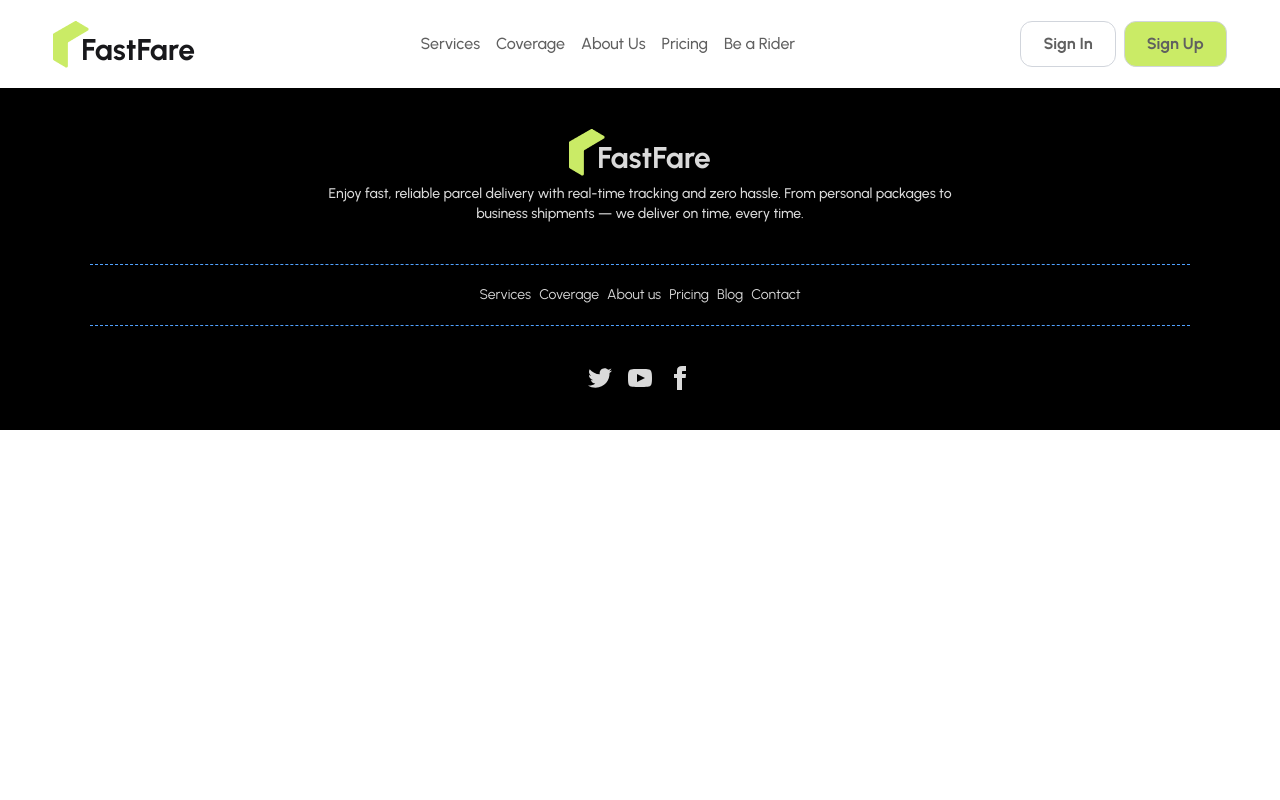
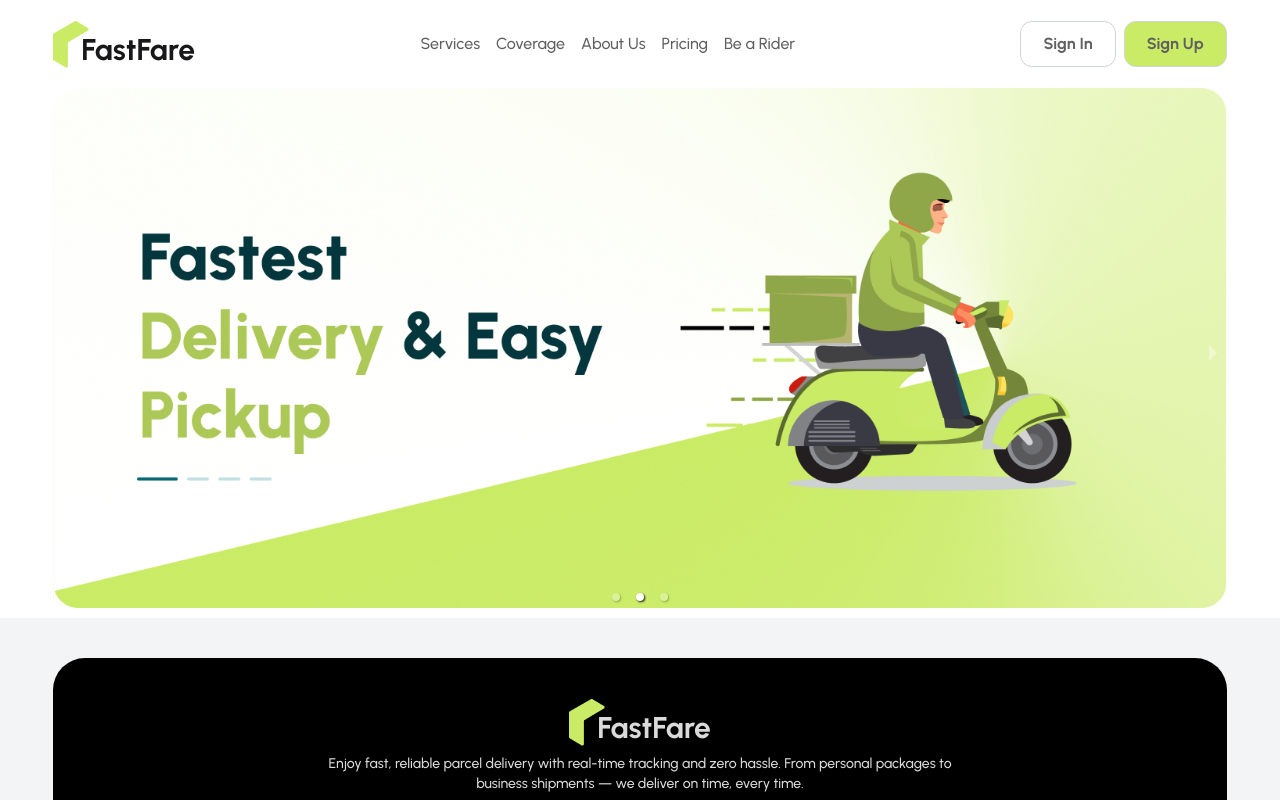
Before and after one commit to MD-SIFAT-AHAMED/FastFare-Client-Side, a React (Vite) app: page / in a window 1280 px wide. Shown: the top 800 px of the page. Built offline with nearby package versions, Linux system fonts and the light colour scheme.

Commit message:
Banner section added

```diff
--- a/package.json
+++ b/package.json
@@ -14,6 +14,7 @@
     "react": "^19.1.0",
     "react-dom": "^19.1.0",
     "react-icons": "^5.5.0",
+    "react-responsive-carousel": "^3.2.23",
     "react-router": "^7.6.2",
     "tailwindcss": "^4.1.10"
   },
--- /dev/null
+++ b/src/Pages/Home/Banner/Banner.jsx
@@ -0,0 +1,26 @@
+import React from "react";
+import bannerImg1 from "../../../assets/banner/banner1.png";
+import bannerImg2 from "../../../assets/banner/banner2.png";
+import bannerImg3 from "../../../assets/banner/banner3.png";
+import { Carousel } from "react-responsive-carousel";
+import "react-responsive-carousel/lib/styles/carousel.min.css"; // requires a loader
+
+const Banner = () => {
+  return (
+    <div className="max-w-screen-2xl w-11/12 mx-auto">
+      <Carousel autoPlay={true} showStatus={false} infiniteLoop={true} showThumbs={false}>
+        <div>
+          <img src={bannerImg1} />
+        </div>
+        <div>
+          <img src={bannerImg2} />
+        </div>
+        <div>
+          <img src={bannerImg3} />
+        </div>
+      </Carousel>
+    </div>
+  );
+};
+
+export default Banner;
--- a/src/Pages/Home/Home.jsx
+++ b/src/Pages/Home/Home/Home.jsx
@@ -1,9 +1,10 @@
 import React from 'react';
+import Banner from '../Banner/Banner';
 
 const Home = () => {
     return (
         <div>
-
+            <Banner/>
         </div>
     );
 };
--- a/src/Pages/Shared/Footer/Footer.jsx
+++ b/src/Pages/Shared/Footer/Footer.jsx
@@ -3,18 +3,18 @@ import FastFareLogo from "../FastFareLogo/FastFareLogo";
 
 const Footer = () => {
   return (
-    <div>
-      <div>
-        <footer className="footer text-[#DADADA] bg-black footer-horizontal footer-center p-10">
+    <div className="bg-gray-100">
+      <div className="max-w-screen w-11/12 py-10 mx-auto ">
+        <footer className="footer text-[#DADADA] rounded-4xl bg-black footer-horizontal footer-center p-10">
           <aside>
-            <FastFareLogo className="" />
+            <FastFareLogo />
             <p className="font-medium text-center">
               Enjoy fast, reliable parcel delivery with real-time tracking and
               zero hassle. From personal packages to <br /> business shipments —
               we deliver on time, every time.
             </p>
           </aside>
-          <ul className="flex justify-center items-center border-y-1 border-dashed border-blue-400 py-5 w-11/12">
+          <ul className="flex flex-col md:flex-row justify-center items-center border-y-1 border-dashed border-gray-400 py-5 w-11/12">
             <li>Services</li>
             <li>Coverage</li>
             <li>About us</li>
--- a/src/Router/Router.jsx
+++ b/src/Router/Router.jsx
@@ -1,6 +1,7 @@
 import { createBrowserRouter } from "react-router";
 import MainLayout from "../Main/MainLayout";
-import Home from "../Pages/Home/Home";
+import Home from "../Pages/Home/Home/Home";
+
 const router = createBrowserRouter([
   {
     path: "/",
```
Also changed, not shown: 1 other file (tests, documents, lock files or other folders).
